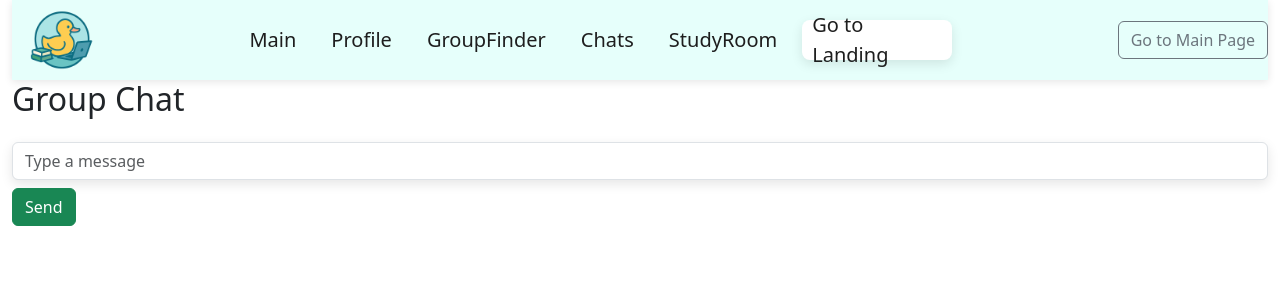
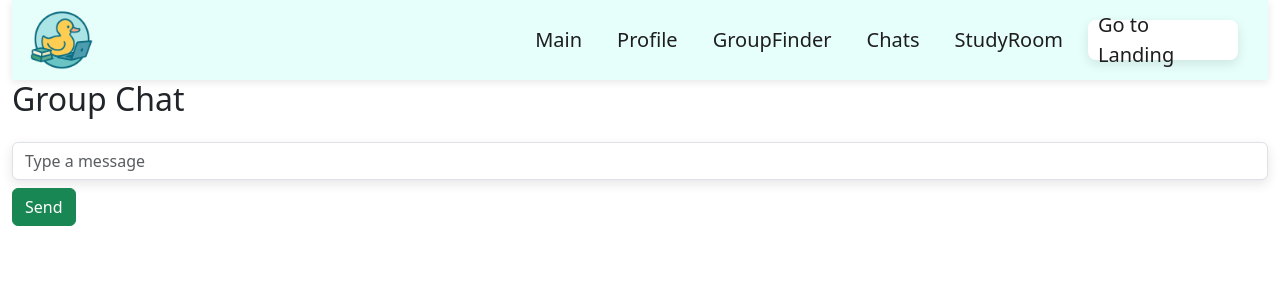
Before and after one commit to zixuantan/Orbital-25, a React (Create React App) app in the folder studyducky/: page /chat in a window 1280 px wide. Shown: the top 300 px of the page. Built offline with nearby package versions, Linux system fonts and the light colour scheme.

Commit message:
changed the buttons

```diff
--- a/studyducky/src/components/Navbar.js
+++ b/studyducky/src/components/Navbar.js
@@ -26,13 +26,6 @@ const Navbar = () => {
 					Go to Landing
 				</Link>
 			</div>
-			<Link
-				to="/main"
-				className="btn btn-outline-secondary"
-				style={{ marginLeft: "8px" }}
-			>
-				Go to Main Page
-			</Link>
 		</div>
 	);
 };
```
